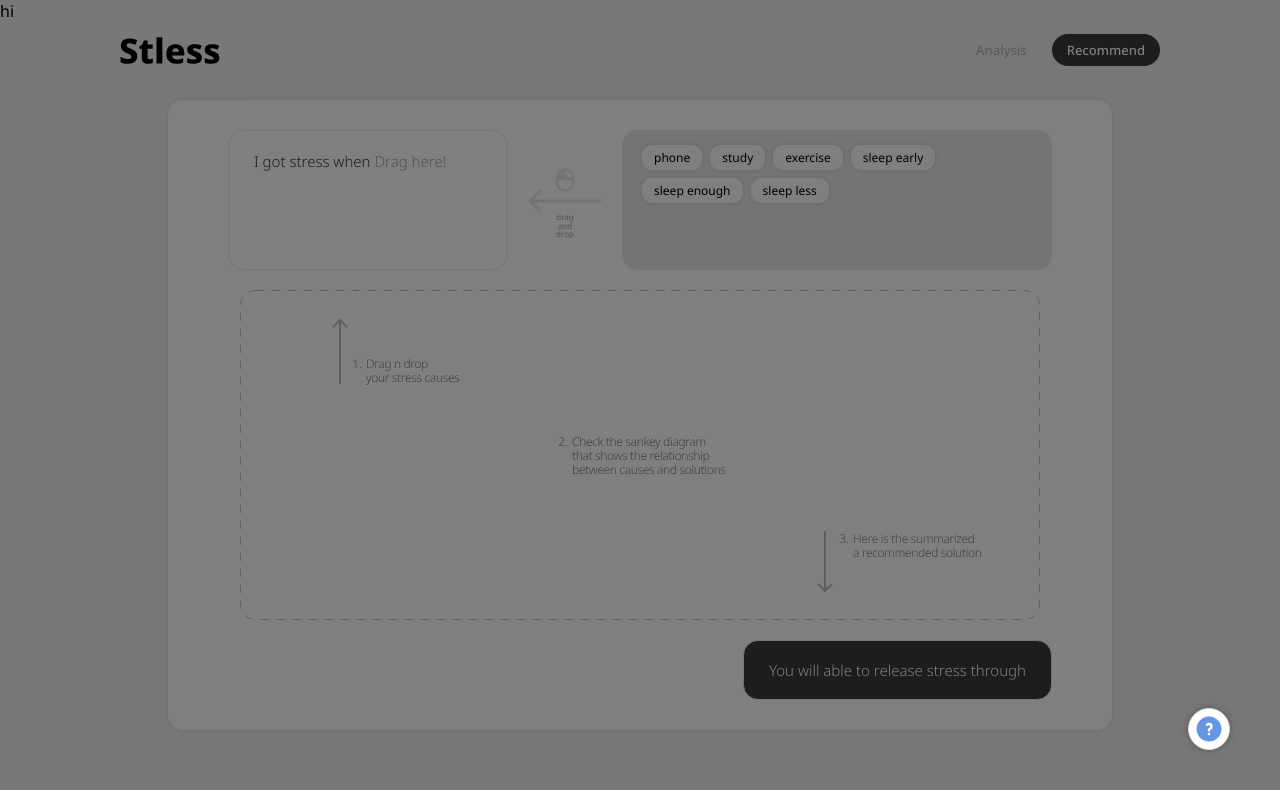
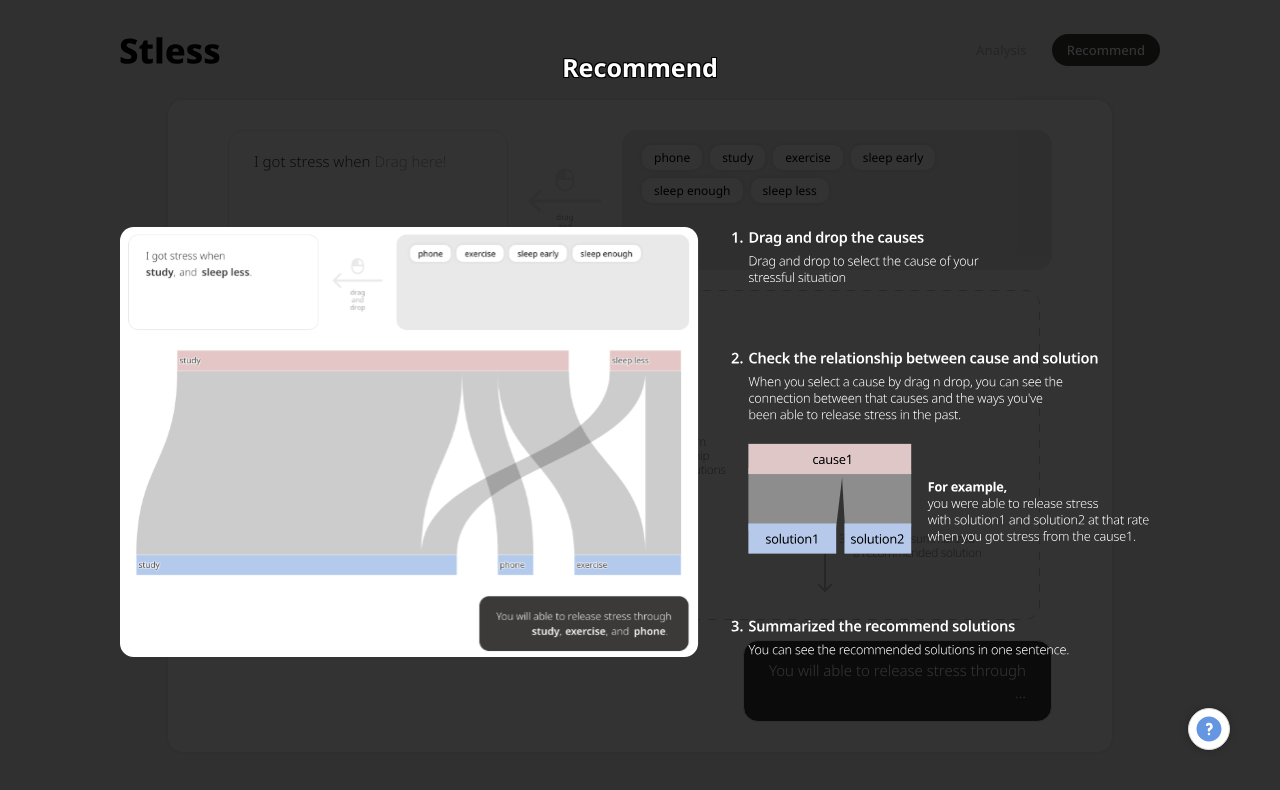
Before and after one commit to Huikyeong/Stless, a React (Create React App) app: page /recommend in a window 1280 px wide. Both pictures are taken after a click on the element 1209 px from the left and 729 px from the top of the page. Shown: the top 790 px of the page. Built offline with nearby package versions, Linux system fonts and the light colour scheme.

Commit message:
feat: recommend guide 추가

```diff
--- a/src/pages/Recommend.tsx
+++ b/src/pages/Recommend.tsx
@@ -3,6 +3,7 @@ import { css } from '@emotion/react';
 import { ReactComponent as ArrowLeftIcon } from 'assets/icons/arrow-left.svg';
 import { ReactComponent as ClickLeftIcon } from 'assets/icons/click-left.svg';
 import { ReactComponent as SankeyPlaceholder } from 'assets/images/placeholder_sankey.svg';
+import { ReactComponent as Guide1 } from 'assets/images/recommend-guide.svg';
 import DragItem from 'components/DragItem';
 import GuideBtn from 'components/GuideBtn';
 import {
@@ -286,6 +287,7 @@ function Recommend() {
                 flex-wrap: wrap;
               `}
             >
+              {releaseTagList.length === 0 && '...'}
               {releaseTagList.slice(0, 4).map((tag, index) => (
                 <div
                   key={tag}
@@ -349,14 +351,40 @@ function Recommend() {
       {/* guide page */}
       <div
         css={css`
+          box-sizing: border-box;
           position: fixed;
           display: ${isGuideOn ? `flex` : `none`};
+          flex-direction: column;
+          align-items: center;
           width: 100vw;
           height: 100vh;
-          background: rgba(0, 0, 0, 0.5);
+          background: rgba(0, 0, 0, 0.8);
         `}
       >
-        hi
+        <p
+          css={css`
+            font-weight: 700;
+            font-size: 25px;
+            color: white;
+            padding-top: 50px;
+            text-shadow: -1px -1px 0 #000, 1px -1px 0 #000, -1px 1px 0 #000,
+              1px 1px 0 #000;
+          `}
+        >
+          Recommend
+        </p>
+        <div
+          css={css`
+            position: relative;
+            display: flex;
+            justify-content: center;
+            align-items: center;
+            height: 100%;
+            width: 1040px;
+          `}
+        >
+          <Guide1 />
+        </div>
       </div>
       <GuideBtn
         isGuideOn={isGuideOn}
```
Also changed, not shown: src/assets/images/recommend-guide.svg (added).
